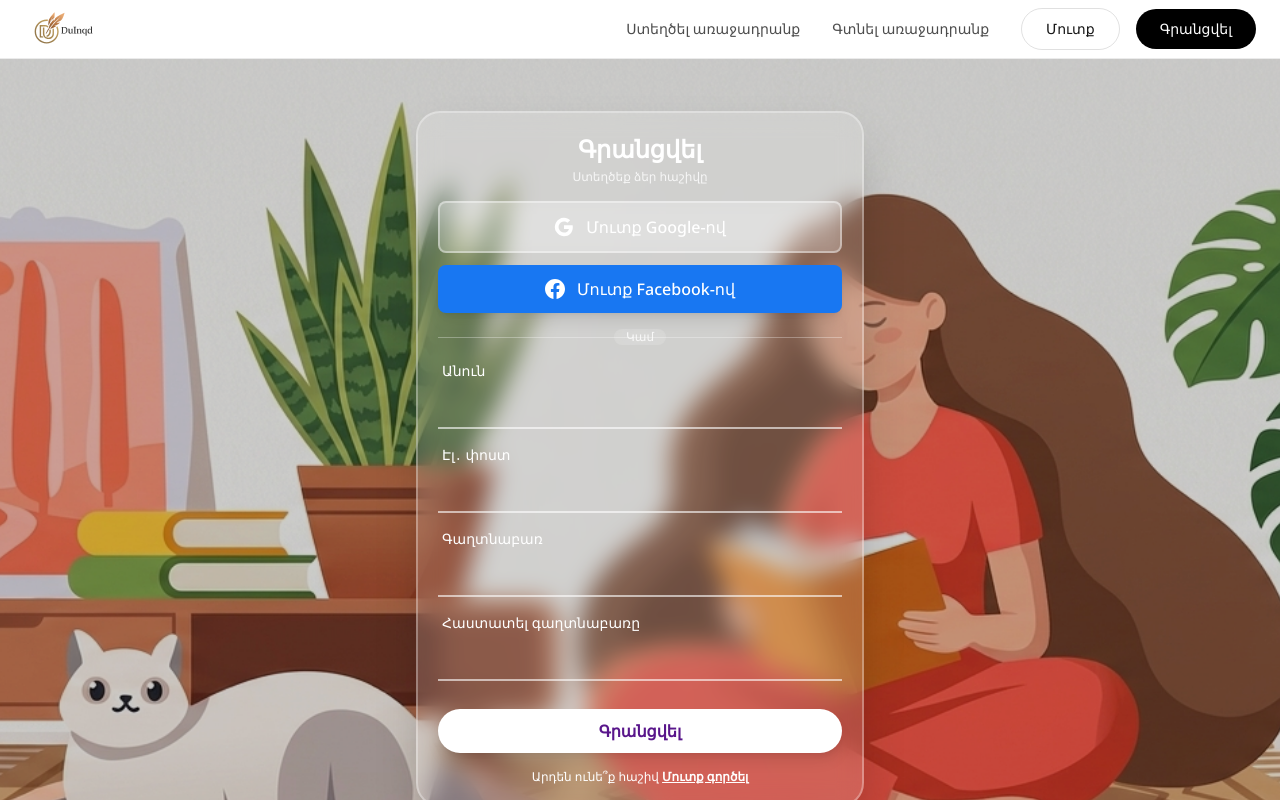
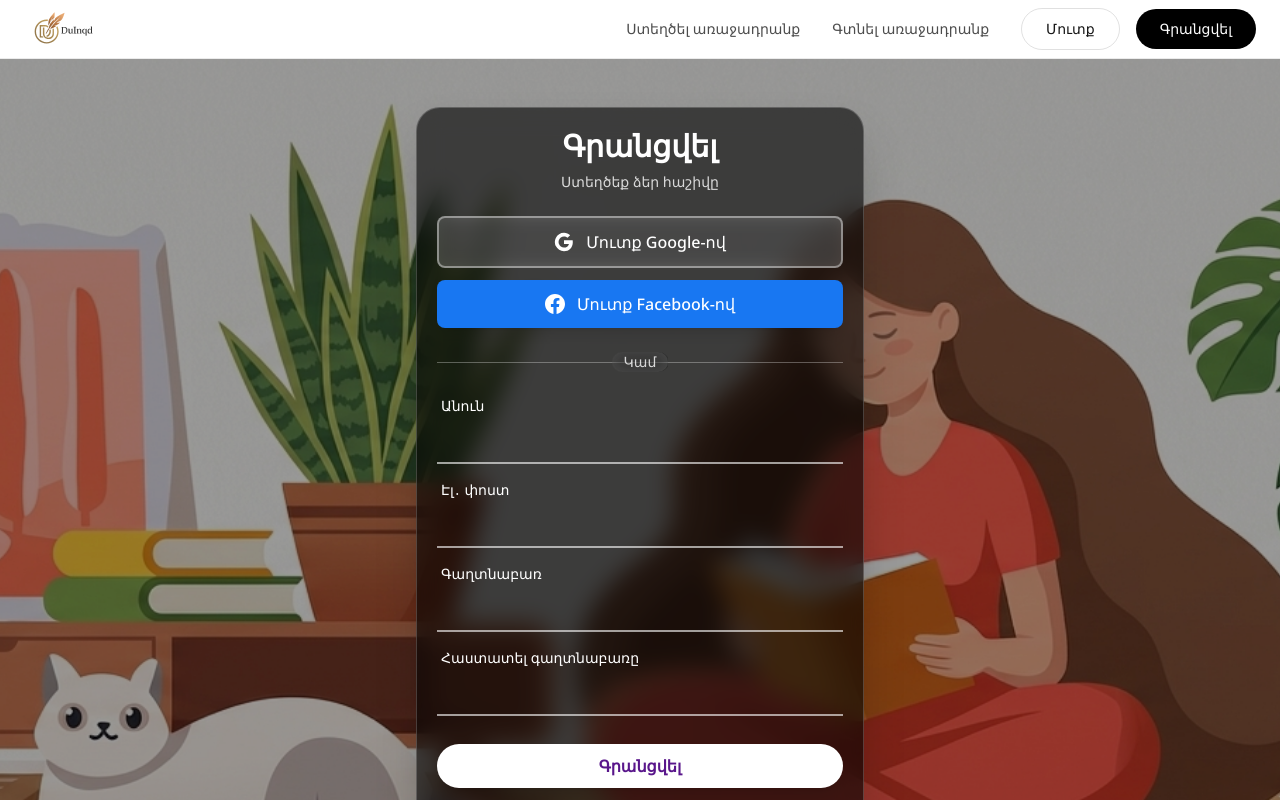
Before and after one commit to myepreyan/my_project_DuInqd, a Next.js app: page /register in a window 1280 px wide. Shown: the top 800 px of the page. Built offline with nearby package versions, Linux system fonts and the light colour scheme; no server answers.

Commit message:
feat: Implement registration page and two-step (credentials/OTP) login form.

```diff
--- a/src/app/register/page.tsx
+++ b/src/app/register/page.tsx
@@ -5,7 +5,7 @@ import Image from "next/image"
 
 export default function RegisterPage() {
   return (
-    <div className="min-h-screen flex items-center justify-center px-4 py-12 relative overflow-hidden">
+    <div className="min-h-[75vh] md:min-h-screen flex items-center justify-center px-4 py-6 md:py-12 relative overflow-hidden">
       {/* Background Image */}
       <Image
         src="/hero2.png"
@@ -16,30 +16,30 @@ export default function RegisterPage() {
       />
 
       {/* Overlay for better readability */}
-      <div className="absolute inset-0 bg-black/20"></div>
+      <div className="absolute inset-0 bg-black/40"></div>
 
       {/* Form Container */}
-      <div className="relative z-10 max-w-md w-full">
-        <div className="backdrop-blur-md bg-white/15 border-2 border-white/30 rounded-2xl md:rounded-3xl p-3 md:p-5 shadow-2xl space-y-4">
-          <div className="text-center">
-            <h1 className="text-white text-xl md:text-2xl font-bold">Գրանցվել</h1>
-            <p className="text-white/80 text-xs mt-1">Ստեղծեք ձեր հաշիվը</p>
+      <div className="relative z-10 w-[90%] sm:max-w-md">
+        <div className="backdrop-blur-md bg-black/60 border border-white/20 rounded-2xl md:rounded-3xl p-3 md:p-5 shadow-2xl space-y-4">
+          <div className="text-center mb-6">
+            <h1 className="text-2xl md:text-3xl font-bold text-white">Գրանցվել</h1>
+            <p className="text-white/80 text-xs md:text-sm mt-2">Ստեղծեք ձեր հաշիվը</p>
           </div>
 
           <SocialLoginButtons />
 
-          <div className="relative">
+          <div className="relative my-6">
             <div className="absolute inset-0 flex items-center">
               <div className="w-full border-t border-white/30"></div>
             </div>
-            <div className="relative flex justify-center text-xs">
-              <span className="px-3 backdrop-blur-md bg-white/10 text-white/80 rounded-full">Կամ</span>
+            <div className="relative flex justify-center text-xs md:text-sm">
+              <span className="px-3 backdrop-blur-sm bg-white/10 text-white/80 rounded-full">Կամ</span>
             </div>
           </div>
 
           <RegisterForm />
 
-          <p className="text-center text-white text-xs">
+          <p className="text-center text-white text-xs md:text-sm mt-4">
             Արդեն ունե՞ք հաշիվ{" "}
             <Link href="/login" className="font-semibold underline hover:no-underline">
               Մուտք գործել
```
